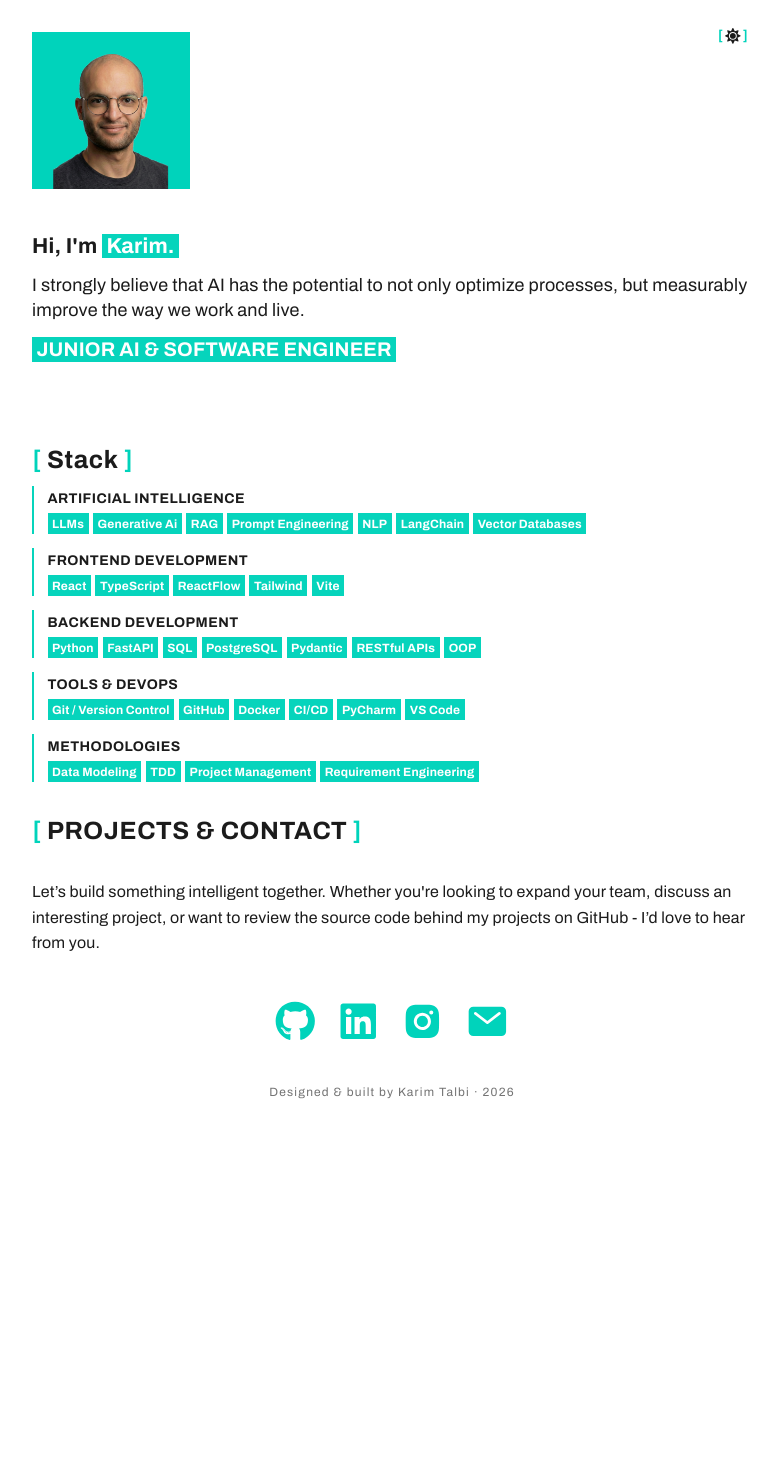
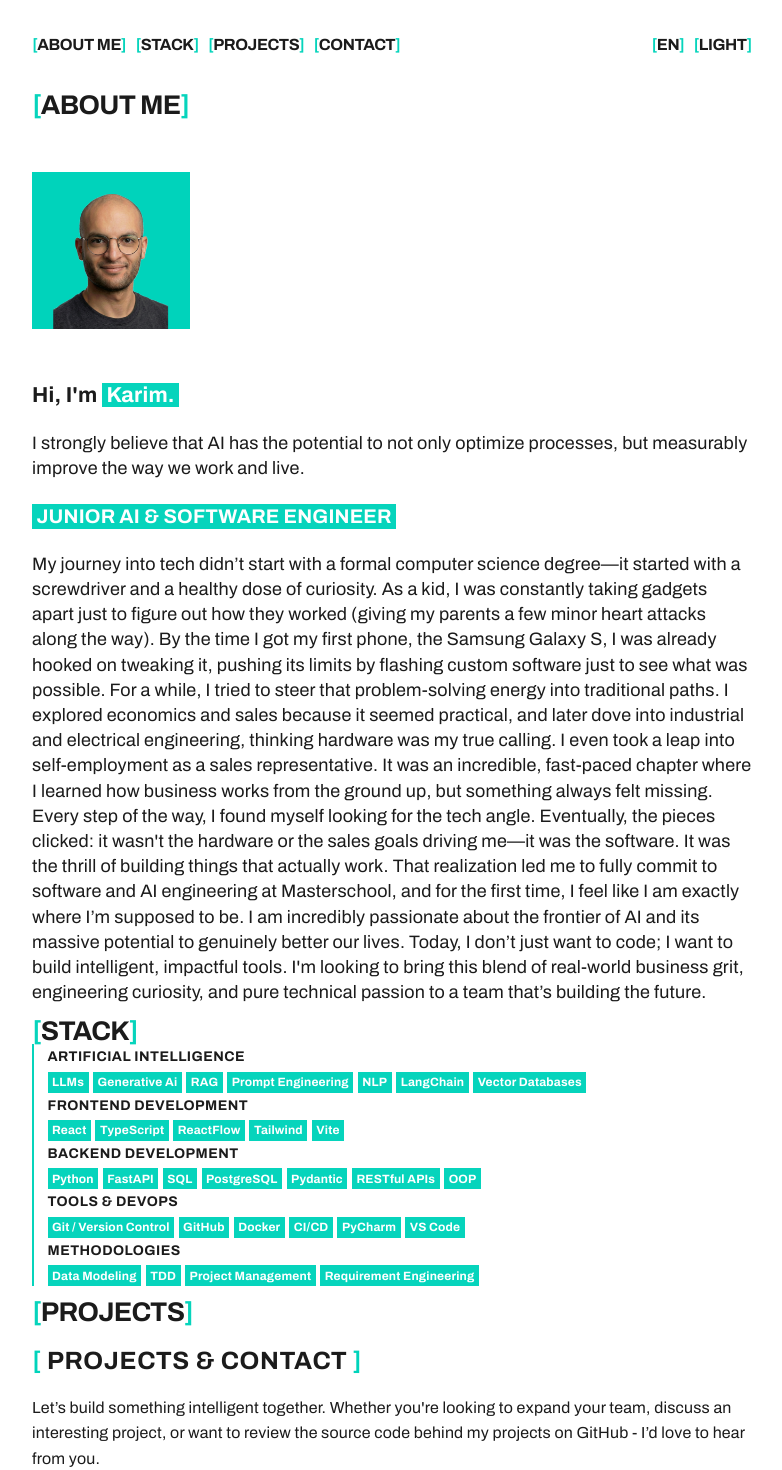
Before and after one commit to KarimTalbi/portfolio, a React (Vite) app: page / in a window 1280 px wide. Shown: the top 1470 px of the page, without its empty margins (248-1030 px from the left). Before the commit the page ends 1173 px from the top, so only its background shows below. Built offline with nearby package versions, Linux system fonts and the light colour scheme.

Commit message:
Refactor `Navbar` and `Hero` components, introduce `AccentBrackets` for consistent UI, add language toggle, update site structure with section anchors, and improve maintainability.

```diff
--- a/src/App.tsx
+++ b/src/App.tsx
@@ -2,25 +2,39 @@ import Hero from "./components/hero/Hero.tsx";
 import Navbar from "./components/Navbar.tsx";
 import Stack from "./components/stack/stack.tsx";
 import Projects from "./components/Projects/Projects.tsx";
-import {SectionHeader} from "./components/ui/SectionHeader.tsx";
 import {SectionContainer} from "./lib/styles.ts";
+import {AccentBrackets} from "./components/ui/UiElements.tsx";
 
 function App() {
 
   return (
-    <div className="w-full mb-10 flex flex-col items-center justify-center">
+    <div className="w-full my-7">
       <div className={SectionContainer}>
-      <Navbar/>
-      <Hero/>
-      <SectionHeader>Stack</SectionHeader>
-      <Stack/>
-      <Projects/>
+        <Navbar/>
+        <div id="aboutme">
+          <AccentBrackets className="text-[1.5rem] py-5">about me</AccentBrackets>
+          <Hero/>
+        </div>
 
-      <div className="w-full max-w-3xl mx-auto h-16 px-16 portrait:px-6 flex justify-center items-center shrink-0 font-stretch-85%">
+        <div id="stack">
+          <AccentBrackets className="text-[1.5rem]">stack</AccentBrackets>
+          <Stack/>
+        </div>
+
+        <div id="projects">
+          <AccentBrackets className="text-[1.5rem]">projects</AccentBrackets>
+          <Projects/>
+        </div>
+
+        <div id="contact">
+          <AccentBrackets className="text-[1.5rem]">contact</AccentBrackets>
+        </div>
+
+        <div className="w-full flex justify-center items-center shrink-0 font-stretch-85%">
         <span className="text-neutral-500 text-[12px] tracking-widest">
           Designed & built by Karim Talbi · 2026
         </span>
-      </div>
+        </div>
       </div>
     </div>
   )
--- a/src/components/Navbar.tsx
+++ b/src/components/Navbar.tsx
@@ -1,27 +1,56 @@
-import {FaMoon, FaSun} from "react-icons/fa";
 import {useSettings} from "../hooks/useSettings.tsx";
+import {AccentBrackets} from "./ui/UiElements.tsx";
 
 export default function Navbar() {
-  const {isDark, setIsDark} = useSettings();
+  const {isDark, setIsDark, lang, setLang} = useSettings();
 
   return (
-    <div className="w-full max-w-3xl mx-auto h-16 px-16 portrait:px-6 flex justify-end items-center shrink-0 absolute top-0 left-1/2 -translate-x-1/2 z-10 font-stretch-85%">
+    <>
+      <nav className="flex w-full justify-between items-center">
+        <div className="flex flex-row gap-2">
 
-      <nav
-        className="flex justify-center items-center gap-4 md:gap-6 font-bold text-body tracking-tight"
-        style={{ fontSize: "clamp(14px, 1.1vw, 18px)" }}
-      >
+          <a href="#aboutme">
+            <AccentBrackets className="text-[0.9rem]">
+              about me
+            </AccentBrackets>
+          </a>
 
-        <button className="cursor-pointer hover:text-accent flex flex-row items-center text-bold px-1 rounded-sm"
-          onClick={() => setIsDark(!isDark)}
-        >
-          <p className="text-accent">[</p>
-          &nbsp;{isDark ? <FaMoon className="size-3"/> : <FaSun className="size-3.5"/>}&nbsp;
-          <p className="text-accent">]</p>
-        </button>
+          <a href="#stack">
+            <AccentBrackets className="text-[0.9rem]">
+              stack
+            </AccentBrackets>
+          </a>
+
+          <a href="#projects">
+            <AccentBrackets className="text-[0.9rem]">
+              projects
+            </AccentBrackets>
+          </a>
+
+          <a href="#contact">
+            <AccentBrackets className="text-[0.9rem]">
+              contact
+            </AccentBrackets>
+          </a>
+
+        </div>
+
+        <div className="flex flex-row gap-2">
+          <button onClick={() => setLang(lang === "en" ? "de" : "en")}>
+            <AccentBrackets className="text-[0.9rem]">
+              {lang}
+            </AccentBrackets>
+          </button>
+
+          <button onClick={() => setIsDark(!isDark)}>
+            <AccentBrackets className="text-[0.9rem]">
+              {isDark ? "DARK" : "LIGHT"}
+            </AccentBrackets>
+          </button>
+        </div>
 
       </nav>
-    </div>
+    </>
 
   )
 }
--- a/src/components/hero/Hero.tsx
+++ b/src/components/hero/Hero.tsx
@@ -1,8 +1,14 @@
 import ProfilePicture from "./ProfilePicture.tsx";
+import aboutEN from "../../content/about-en.txt?raw";
+import aboutDE from "../../content/about-de.txt?raw";
+import {useSettings} from "../../hooks/useSettings.tsx";
 
 export default function Hero() {
+  const {lang} = useSettings()
+
   return (
     <>
+      <div className="flex flex-col items-start gap-5">
         <ProfilePicture/>
 
         <h1 className="font-bold text-[1.2rem] font-stretch-90%">
@@ -19,6 +25,11 @@ export default function Hero() {
           JUNIOR AI & SOFTWARE ENGINEER
         </h3>
 
+        <p>
+          {lang === "en" ? aboutEN : aboutDE}
+        </p>
+      </div>
+
     </>
   );
 }
--- /dev/null
+++ b/src/components/ui/UiElements.tsx
@@ -0,0 +1,14 @@
+import React from "react";
+import {cn} from "../../lib/utils.ts";
+
+export const AccentBrackets = (
+  {children, className}: { children?: React.ReactNode, className?: string }
+) => (
+  <p className={cn("text-page-accent font-bold tracking-tight font-stretch-75%", className)}>
+    [
+    <span className="text-page-text uppercase hover:text-page-accent">
+      {children}
+    </span>
+    ]
+  </p>
+)
--- a/src/index.css
+++ b/src/index.css
@@ -36,7 +36,7 @@
   --custom-accent: oklch(78% 35% 181deg);
   --custom-accent-text: oklch(22% 0% 17deg);
   --custom-bg: oklch(22% 0% 17deg);
-  --custom-text: oklch(97% 8% 97deg);
+  --custom-text: white;
 }
 
 
--- a/src/lib/styles.ts
+++ b/src/lib/styles.ts
@@ -5,3 +5,5 @@ export const SectionContainer = cn(
   "flex flex-col gap-3 items-start justify-center",
   "portrait:mx-0 portrait:px-6"
 )
+
+export const HeaderStyle = "text-[2rem] font-stretch-75%"
```
Also changed, not shown: src/content/about-de.txt. Lines whose indentation alone changed are shown as unchanged.
